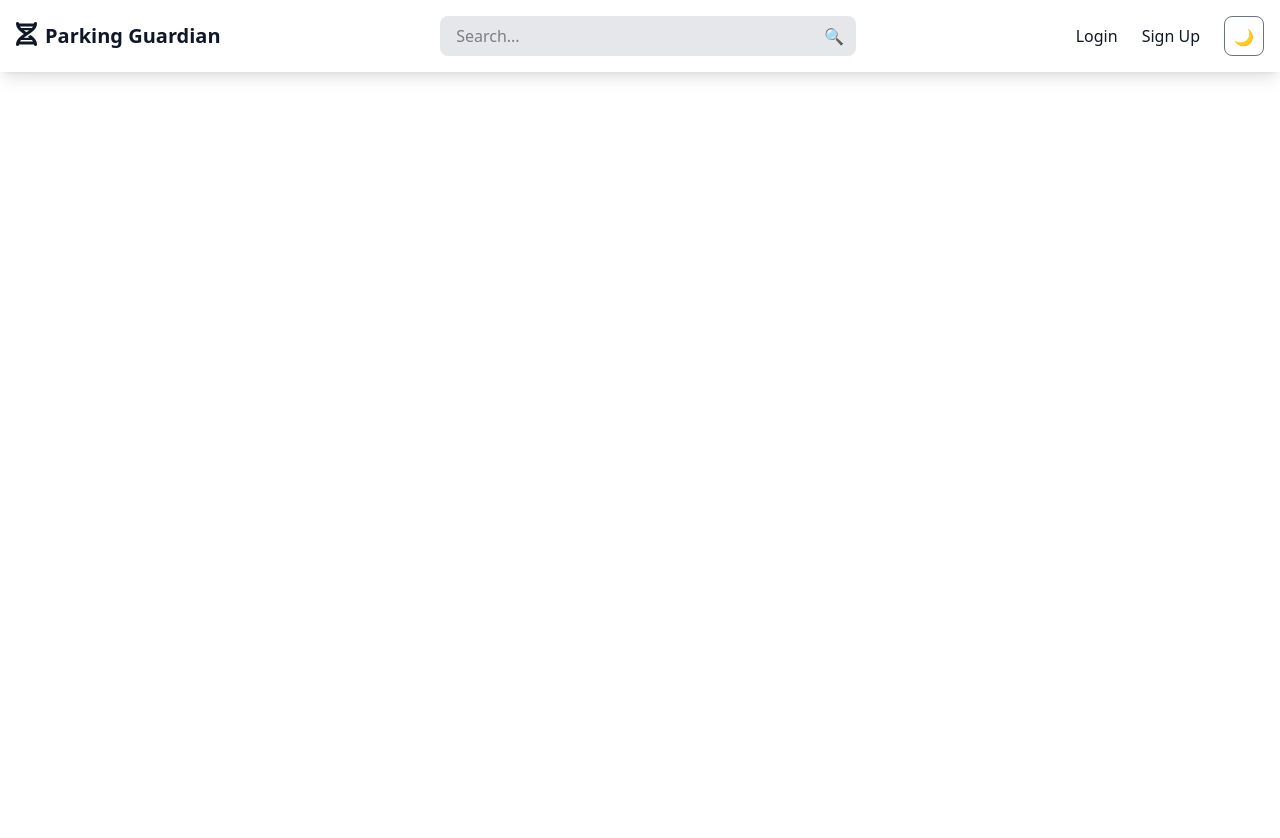
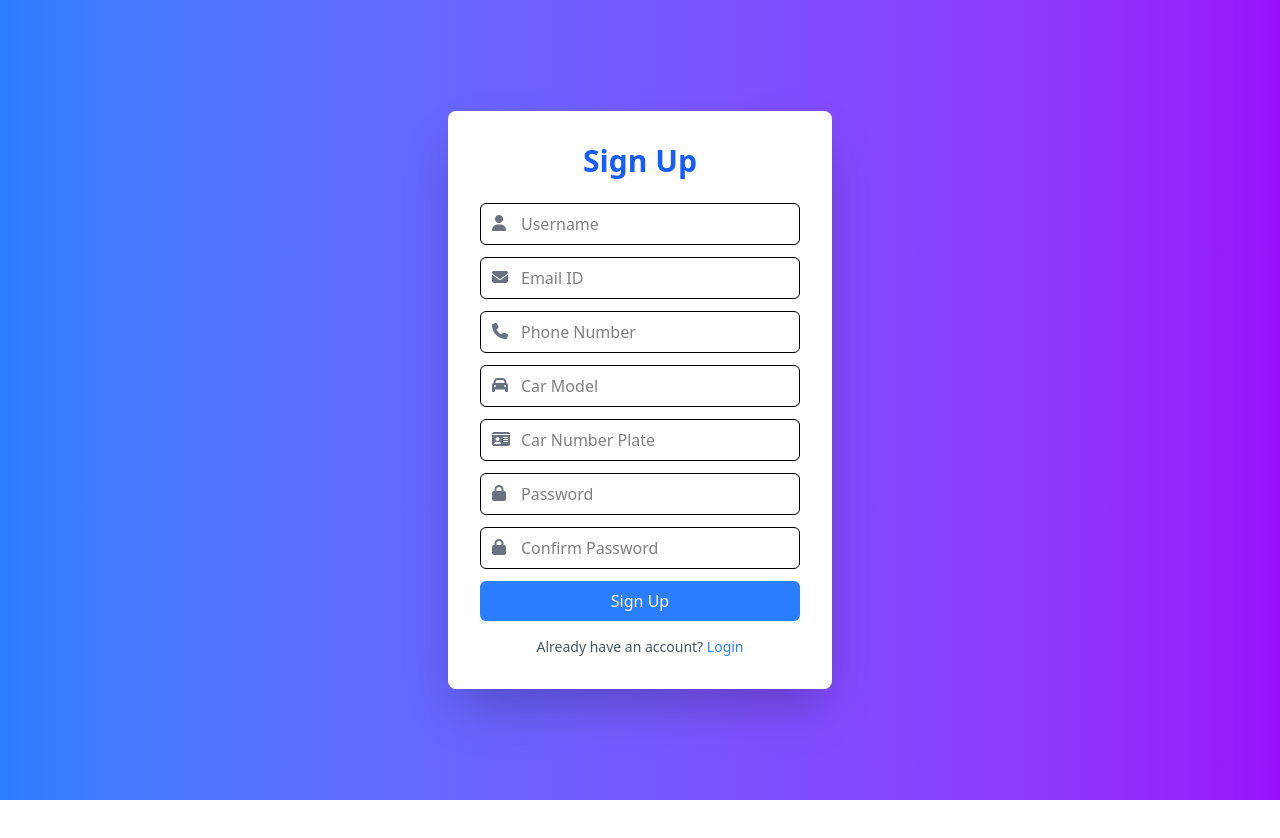
Before and after one commit to YashKambaria/Parking-Guardian, a React (Vite) app in the folder frontend/: page /signup in a window 1280 px wide. Before the commit this address had no page. After the commit the page ends 800 px from the top, so only its background shows below. Built offline with nearby package versions, Linux system fonts and the light colour scheme.

Commit message:
style - Signup page added

```diff
--- a/frontend/src/App.jsx
+++ b/frontend/src/App.jsx
@@ -7,6 +7,7 @@ import Login from "./Login"; // Import the Login component
 import { AuthProvider } from "./AuthContext";
 import Profile from "./Profile";
 import ProtectedRoute from "./ProtectedRoute";
+import Signup from "./Signup";
 
 export default function App() {
     const [darkMode, setDarkMode] = useState(false);
@@ -19,6 +20,7 @@ export default function App() {
                 {/* Show Navbar on all pages except Login */}
                 <Routes>
                     <Route path="/login" element={<Login />} />
+                    <Route path="/signup" element={<Signup />} />
 
                     <Route path="*" element={
                         <>
@@ -26,7 +28,10 @@ export default function App() {
                             <div>
                                 <Routes>
                                     <Route path="/" element={<Home darkMode={darkMode} />} />
-                                    <Route path="/service" element={<Service darkMode={darkMode} />} />
+                                    <Route
+                                        path="/service"
+                                        element={<ProtectedRoute><Service darkMode={darkMode} /></ProtectedRoute>}
+                                    />
 
                                     {/* Protected Profile Route */}
                                     <Route
--- a/frontend/src/General.jsx
+++ b/frontend/src/General.jsx
@@ -1,5 +1,6 @@
 import React, { useEffect, useState } from "react";
 import { useRef } from "react";
+import { Navigate } from "react-router-dom";
 
 export default function General({ darkMode }) {
   const [vehicles, setVehicles] = useState([]);
@@ -118,6 +119,8 @@ export default function General({ darkMode }) {
       console.error("Error updating user information:", error);
       alert("Failed to update user details. Please try again.");
     }
+    // Navigate(0);
+    window.location.reload()
   };
 
 
--- a/frontend/src/Login.jsx
+++ b/frontend/src/Login.jsx
@@ -1,7 +1,7 @@
 import { useContext, useState, useEffect } from "react";
+import { Link, useNavigate } from "react-router-dom";
 import axios from "axios";
 import { AuthContext } from "./AuthContext";
-import { Navigate, useNavigate } from "react-router-dom";
 
 export default function Login() {
     const { accessReason } = useContext(AuthContext);
@@ -19,14 +19,14 @@ export default function Login() {
                     <span className="font-semibold">You need to login first!</span>
                     <button
                         className="ml-4 bg-red-800 px-2 py-1 rounded-md hover:bg-red-700 transition"
-                        onClick={() => setAlertMessage("")}
+                        onClick={() => setError("")}
                     >
                         ✖
                     </button>
                 </div>
-            )
+            );
         }
-    })
+    }, [accessReason]);
 
     const handleLogin = async () => {
         setError("");
@@ -43,21 +43,21 @@ export default function Login() {
                 { username, password },
                 {
                     headers: { "Content-Type": "application/json" },
-                    responseType: "text", // Ensure response is treated as plain text
+                    responseType: "text",
                 }
             );
 
+            console.log("The response: " + JSON.stringify(response));
             const token = response.data;
 
             if (response.status == 200) {
                 setIsLoggedIn(true);
                 localStorage.setItem("isLoggedIn", "true");
                 localStorage.setItem("token", token);
-                alert("Login successful")
-                navigate("/"); // Redirect to home page
-            }
-            else {
-                alert("Login failed")
+                alert("Login successful");
+                navigate("/");
+            } else {
+                alert("Login failed");
             }
         } catch (err) {
             setError(err.response?.data || "Login failed. Try again.");
@@ -66,8 +66,8 @@ export default function Login() {
 
     return (
         <>
-            { alertBox }
-            <div className="flex justify-center items-center min-h-screen bg-gray-100">
+            {alertBox}
+            <div className="flex justify-center items-center min-h-screen bg-gradient-to-r from-purple-600 to-blue-500">
                 <div className="p-8 bg-white shadow-xl rounded-lg w-96">
                     <h2 className="text-3xl font-bold text-center mb-4 text-blue-600">Login</h2>
 
@@ -95,10 +95,18 @@ export default function Login() {
                     {/* Login Button */}
                     <button
                         onClick={handleLogin}
-                        className="bg-blue-500 text-white px-4 py-2 rounded-md w-full hover:bg-blue-600 transition-all"
+                        className="bg-blue-500 text-white px-4 py-2 rounded-md w-full hover:bg-blue-600 transition-all cursor-pointer"
                     >
                         Login
                     </button>
+
+                    {/* Signup Link */}
+                    <p className="text-center text-sm mt-3 text-gray-600">
+                        Don't have an account?{" "}
+                        <Link to="/signup" className="text-blue-500 hover:underline">
+                            Sign up
+                        </Link>
+                    </p>
                 </div>
             </div>
         </>
--- a/frontend/src/Navbar.jsx
+++ b/frontend/src/Navbar.jsx
@@ -48,7 +48,8 @@ export default function Navbar({ darkMode, setDarkMode }) {
                     <button className="hover:text-blue-400 cursor-pointer" onClick={handleLogout}>Logout</button>
                 </>
             ) : (
-                <>
+              <>
+                    <Link to={`/service`} className="hover:text-blue-400 cursor-pointer">Service</Link>
                     <Link to={`/login`} className="hover:text-blue-400 cursor-pointer">Login</Link>
                     <Link to={`/signup`} className="hover:text-blue-400 cursor-pointer">Sign Up</Link>
                 </>
--- /dev/null
+++ b/frontend/src/Signup.jsx
@@ -0,0 +1,119 @@
+import { useContext, useState } from "react";
+import { Link, useNavigate } from "react-router-dom";
+import axios from "axios";
+import { AuthContext } from "./AuthContext";
+
+export default function Signup() {
+    const navigate = useNavigate();
+    const { setIsLoggedIn } = useContext(AuthContext);
+
+    const [username, setUsername] = useState("");
+    const [email, setEmail] = useState("");
+    const [phoneNumber, setPhoneNumber] = useState("");
+    const [carModel, setCarModel] = useState("");
+    const [carPlate, setCarPlate] = useState("");
+    const [password, setPassword] = useState("");
+    const [confirmPassword, setConfirmPassword] = useState("");
+    const [error, setError] = useState("");
+
+    const handleSignup = async () => {
+        setError("");
+
+        // Regex patterns
+        const emailRegex = /^\S+@\S+\.\S+$/;
+        const phoneRegex = /^[6-9]\d{9}$/;
+        const carModelRegex = /^[a-zA-Z0-9 ]+$/;
+        const carPlateRegex = /^[A-Z]{2}[0-9]{1,2}[A-Z]{1,3}[0-9]{4}$/;
+
+        if (!username || !email || !phoneNumber || !carModel || !carPlate || !password || !confirmPassword) {
+            setError("All fields are required!");
+            return;
+        }
+
+        if (!emailRegex.test(email)) {
+            setError("Invalid email format!");
+            return;
+        }
+
+        if (!phoneRegex.test(phoneNumber)) {
+            setError("Invalid phone number!");
+            return;
+        }
+
+        if (!carModelRegex.test(carModel)) {
+            setError("Invalid car model!");
+            return;
+        }
+
+        if (!carPlateRegex.test(carPlate.toUpperCase())) {
+            setError("Invalid car number plate format!");
+            return;
+        }
+
+        if (password.length < 6) {
+            setError("Password must be at least 6 characters long!");
+            return;
+        }
+
+        if (password !== confirmPassword) {
+            setError("Passwords do not match!");
+            return;
+        }
+
+        try {
+            const response = await axios.post(
+                "http://localhost:8080/public/signup",
+                { username, email, phoneNumber, carModel, carPlate, password },
+                { headers: { "Content-Type": "application/json" }, responseType: "text" }
+            );
+
+            if (response.status === 201) {
+                alert("Signup successful! Please login.");
+                navigate("/login");
+            } else {
+                setError("Signup failed. Try again.");
+            }
+        } catch (err) {
+            setError(err.response?.data || "Signup failed. Try again.");
+        }
+    };
+
+    return (
+        <div className="flex justify-center items-center min-h-screen bg-gradient-to-r from-blue-500 to-purple-600">
+            <div className="p-8 bg-white shadow-2xl rounded-lg w-96">
+                <h2 className="text-3xl font-bold text-center mb-6 text-blue-600">Sign Up</h2>
+
+                {error && <p className="text-red-500 text-sm text-center mb-4">{error}</p>}
+
+                {[
+                    { icon: "fa-user", type: "text", placeholder: "Username", state: username, setState: setUsername },
+                    { icon: "fa-envelope", type: "email", placeholder: "Email ID", state: email, setState: setEmail },
+                    { icon: "fa-phone", type: "text", placeholder: "Phone Number", state: phoneNumber, setState: setPhoneNumber },
+                    { icon: "fa-car", type: "text", placeholder: "Car Model", state: carModel, setState: setCarModel },
+                    { icon: "fa-id-card", type: "text", placeholder: "Car Number Plate", state: carPlate, setState: setCarPlate },
+                    { icon: "fa-lock", type: "password", placeholder: "Password", state: password, setState: setPassword },
+                    { icon: "fa-lock", type: "password", placeholder: "Confirm Password", state: confirmPassword, setState: setConfirmPassword }
+                ].map(({ icon, type, placeholder, state, setState }, index) => (
+                    <div key={index} className="relative mb-3">
+                        <i className={`fas ${icon} absolute left-3 top-3 text-gray-500`}></i>
+                        <input
+                            type={type}
+                            placeholder={placeholder}
+                            value={state}
+                            onChange={(e) => setState(e.target.value)}
+                            className="block pl-10 border p-2 w-full rounded-md focus:ring-2 focus:ring-blue-400 text-black"
+                        />
+                    </div>
+                ))}
+
+                <button onClick={handleSignup} className="bg-blue-500 text-white px-4 py-2 rounded-md w-full hover:bg-blue-600 transition-all">
+                    Sign Up
+                </button>
+
+                <p className="text-center text-sm mt-4 text-gray-600">
+                    Already have an account? <Link to="/login" className="text-blue-500 hover:underline cursor-pointer">Login</Link>
+                </p>
+            </div>
+        </div>
+    );
+}
```
